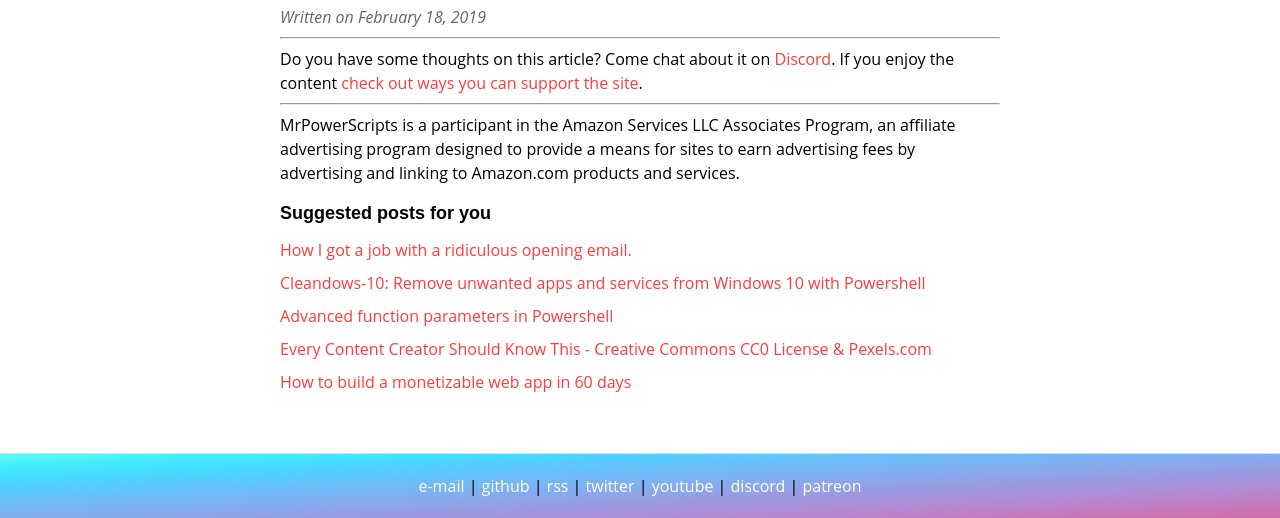
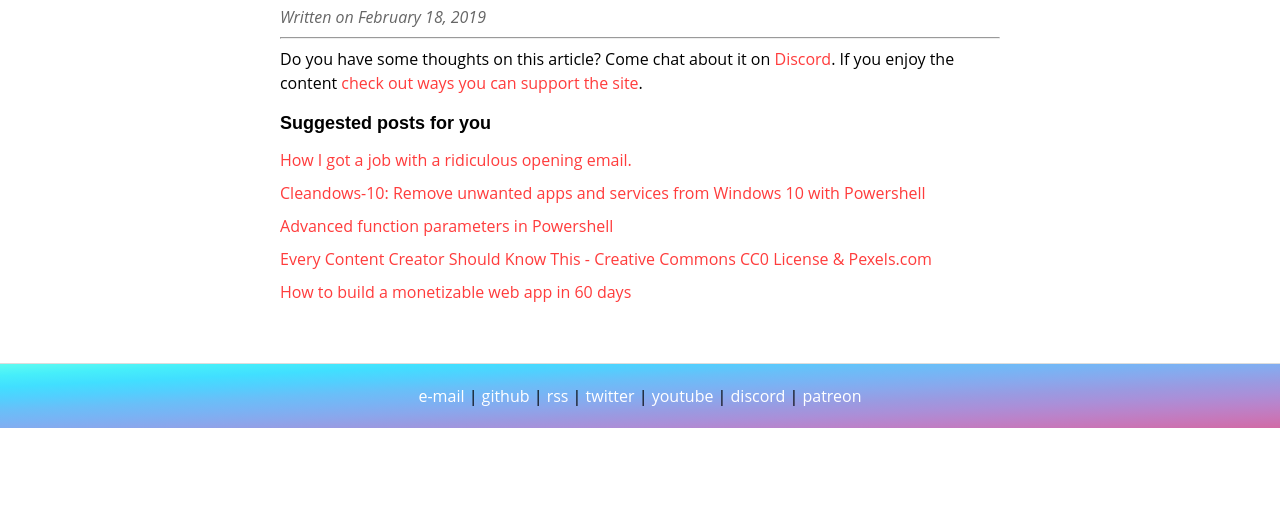
Before and after one commit to MrPowerScripts/MrPowerScripts.com, a Jekyll site: the page built from _reviews/2019-02-21-50-foot-flat-ethernet-cable-review.md, in a window 1280 px wide and 900 px high, scrolled down 1795 px, cut to the strip 382-900 px from the top of the window. Built offline with Jekyll 4.4.1, drawn with Linux system fonts in a browser that asks for light colours; after the commit the page ends 2605 px from its top, so only the background shows below that.

Commit message:
normaliziize

```diff
--- a/_layouts/review.html
+++ b/_layouts/review.html
@@ -15,35 +15,5 @@
   </div>
   <hr>
   {% include supporter-cta.html %}
-  <hr>
-    MrPowerScripts is a participant in the Amazon Services LLC Associates Program, an affiliate advertising program designed to provide a means for sites to earn advertising fees by advertising and linking to Amazon.com products and services.
-  <div id="suggested" class="suggested" hidden>
-    <h4>Suggested posts for you</h4>
-    <div class="suggested-posts">
-      <a href="" class="suggested-post" id="suggested-1"></a>
-      <a href="" class="suggested-post" id="suggested-2"></a>
-      <a href="" class="suggested-post" id="suggested-3"></a>
-      <a href="" class="suggested-post" id="suggested-4"></a>
-      <a href="" class="suggested-post" id="suggested-5"></a>
-    </div>
-  </div>
+  {% include suggested-articles.html %}
 </article>
-
-<script>
-
-window.addEventListener('load', function() {
-  fetch(window.location.origin+"/api.json")
-  .then(res => res.json())
-  .then(out => {
-    var posts = out.sort(() => .5 - Math.random()).slice(0,5)
-    let i
-    for (i=0; i < posts.length; i++) {
-      document.getElementById(`suggested-${i + 1}`).text = posts[i].title
-      document.getElementById(`suggested-${i + 1}`).href = posts[i].url
-    }
-
-    document.getElementById("suggested").hidden = false
-  })
-  .catch(error => console.error(error))
-}, false);
-</script>
```
